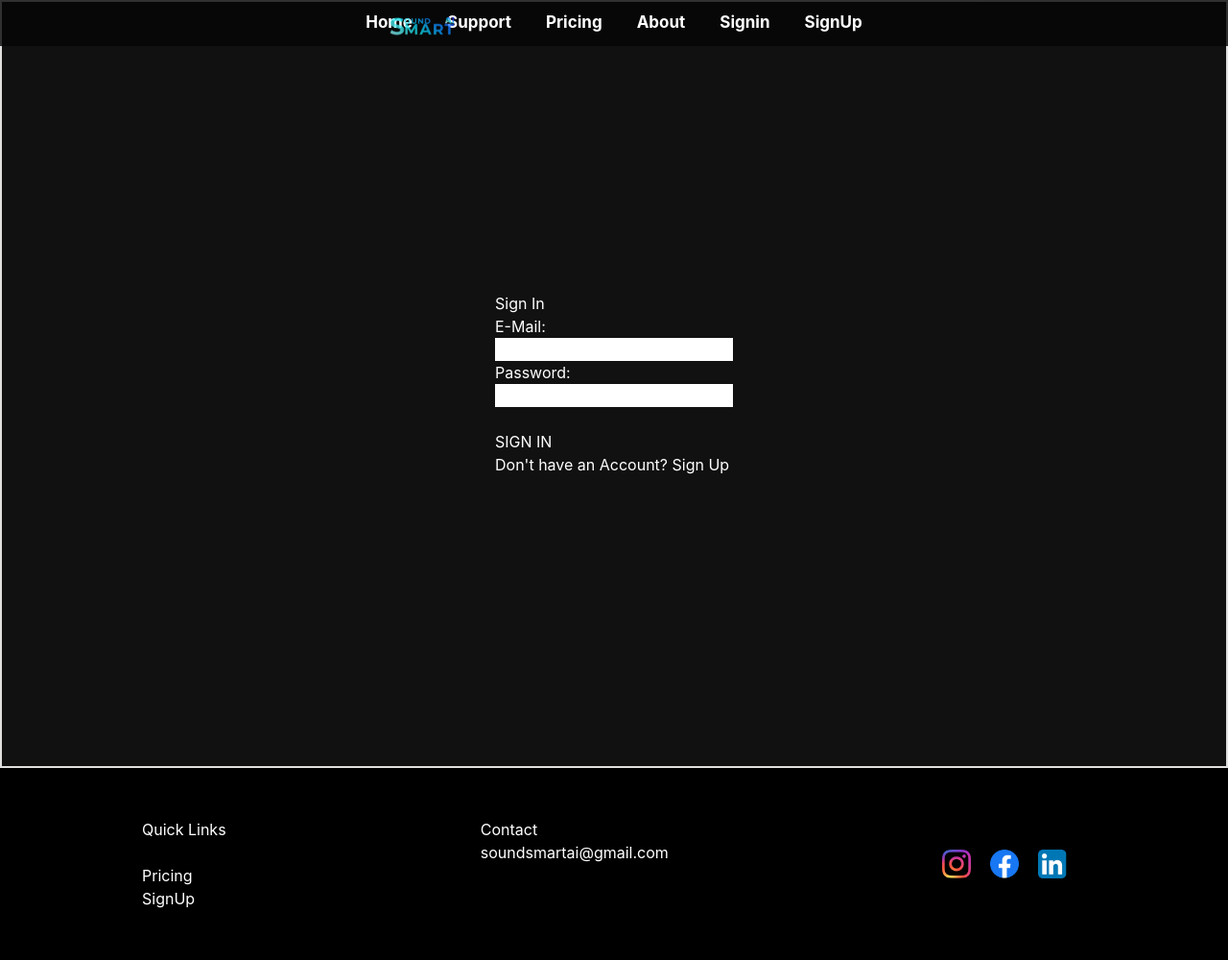
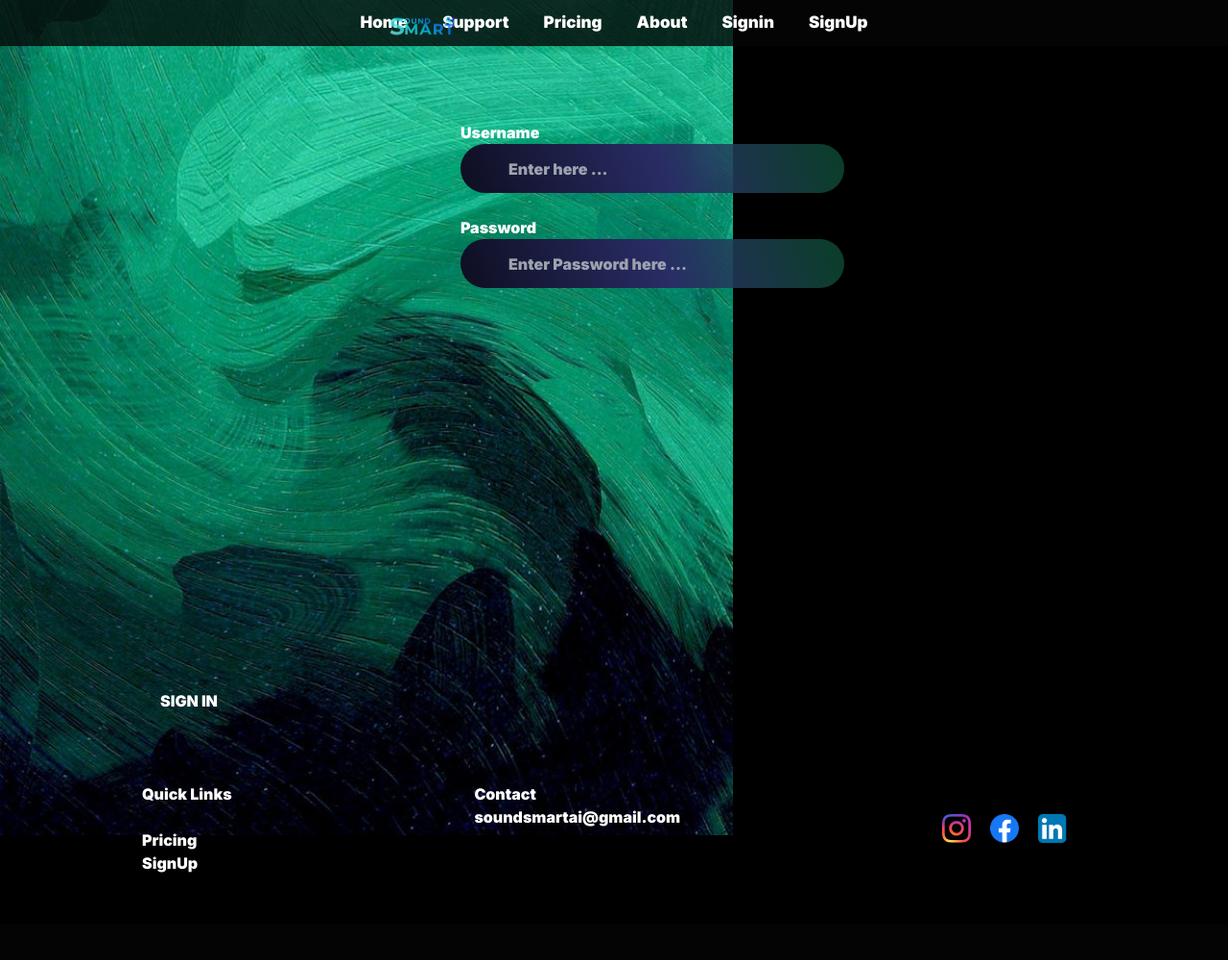
Before and after one commit to techie-ranith/soundsmartai, a PHP site: page /siginin.php in a window 1280 px wide. Shown: the whole page at 96% size. After the commit the page ends 909 px from the top, so only its background shows below. Run offline with PHP 8.4, Linux system fonts and the light colour scheme; some libraries are stand-ins or nearby versions.

Commit message:
add this i code sign in page and css page

```diff
--- a/css/siginin.css
+++ b/css/siginin.css
@@ -1,39 +1,67 @@
 *{
     margin: 0;
     padding: 0;
+
 }
 
 body{
-    background-color: rgb(255, 255, 255);
+    background-color: rgb(0, 0, 0);
 
 }
-.wrapper{
-    display: flex;
-    align-items: center;
-    justify-content: center;
-
-    background-color: rgb(17, 17, 17);
-    border: 2px solid rgb(226, 223, 223);
-    height: 100vh;
-}
-.section{
-    display: flex;
-    align-items: center;
-    justify-content: center;
-    width: 80%;
-    height: 400px;
-    border: 2px solid rgb(255, 255, 255);
+.topic{
+    position: absolute;
+    right: 600px;
+    bottom: 800px;
+    color: #FFFCFC;
+   text-align: center;
+   font-size: 48px;
+   font-family: 'Inter', sans-serif;
+   font-style: normal;
+    font-weight: bolder;
+    line-height: normal;
 
 }
-.right{
-    border: 2px solid gray;
-    height: 100%;
-    flex: 1;
+.sigin{
+
+    height: 87vh;
+
 }
-.left{
-    flex: 1;
-    height: 100%;
-    border: 2px rgb(231, 227, 227);
-    background-image: url('Wallpaper.jpg');
-    background-repeat: no-repeat ;
+.form1
+{
+    position: absolute;
+    right:400px;
+    bottom: 500px;
+
+
+
 }
+input{
+    font-family: 'Franklin Gothic Medium', 'Arial Narrow', Arial, sans-serif;
+    background: linear-gradient(69deg, #000 -24.37%, #292C64 52.21%, rgba(18, 94, 67, 0.65) 95.97%, #202255 161.6%, #000 209.01%);
+    border-radius: 70px;
+    width: 400px;
+    height: 51px;
+    border: none;
+
+
+
+}
+
+.pas{
+    padding-left: 50px;
+}
+.use{
+    padding-left: 50px;
+}
+
+button{
+    color: aqua;
+
+    width: 394px;
+    height: 67px;
+
+    border-radius: 70px;
+    z-index: 670579575;
+
+
+}
--- a/siginin.php
+++ b/siginin.php
@@ -4,30 +4,45 @@
     <meta charset="UTF-8">
     <meta name="viewport" content="width=device-width, initial-scale=1.0">
     <title>Document</title>
+    <link rel="preconnect" href="https://fonts.googleapis.com">
+<link rel="preconnect" href="https://fonts.gstatic.com" crossorigin>
+<link href="https://fonts.googleapis.com/css2?family=Inter:wght@900&display=swap" rel="stylesheet">
+<link rel="stylesheet" href="./css/siginin.css">
 </head>
-<link rel="stylesheet" href="./css/siginin.css">
+
+
 <body>
+
 <?php
     include "navbar.php";
       ?>
+<div class="sigin">
+  <img src="./assest/signin.jpg" alt="">
+</div>
 
-<div class="wrapper">
-        <form name="SignInForm" method="post" action="your-action-url.php">
-            <h1>Sign In</h1>
-            E-Mail:<br>
-            <input type="text" name="txtmne">
-            <i class='bx bx-envelope'></i><br>
-            Password:<br>
-            <input type="password" name="pwd">
-            <i class='bx bxs-lock-alt'></i><br>
-            <br>
-            <button type="submit" class="btn">SIGN IN</button>
+<div class="content">
+                     <div class="topic">
+                               <p>Sign In</p>
+                    </div>
 
-            <div class="register-link">
-               Don't have an Account? <a href="#">Sign Up</a>
-            </div>
-        </form>
-    </div>
+                     <div class="form1" method="post" action="your-action-url.php">
+
+
+                            <label for="">Username</label><br>
+                           <input type="text" class="use" placeholder="Enter here ..." ><br>
+                           <br>
+                           <label for="">Password</label><br>
+
+                           <input type="password" class="pas" placeholder="Enter Password here ... " >
+
+                           <br>
+
+
+
+
+
+
+                    </div>
 
 
 
@@ -55,6 +70,11 @@
 
 
 
+</div>
+
+
+<button type="submit" class="btn">SIGN IN</button>
+
 <?php include "footer.php"; ?>
 
 </body>
```
Also changed, not shown: assest/signin.jpg (added).
